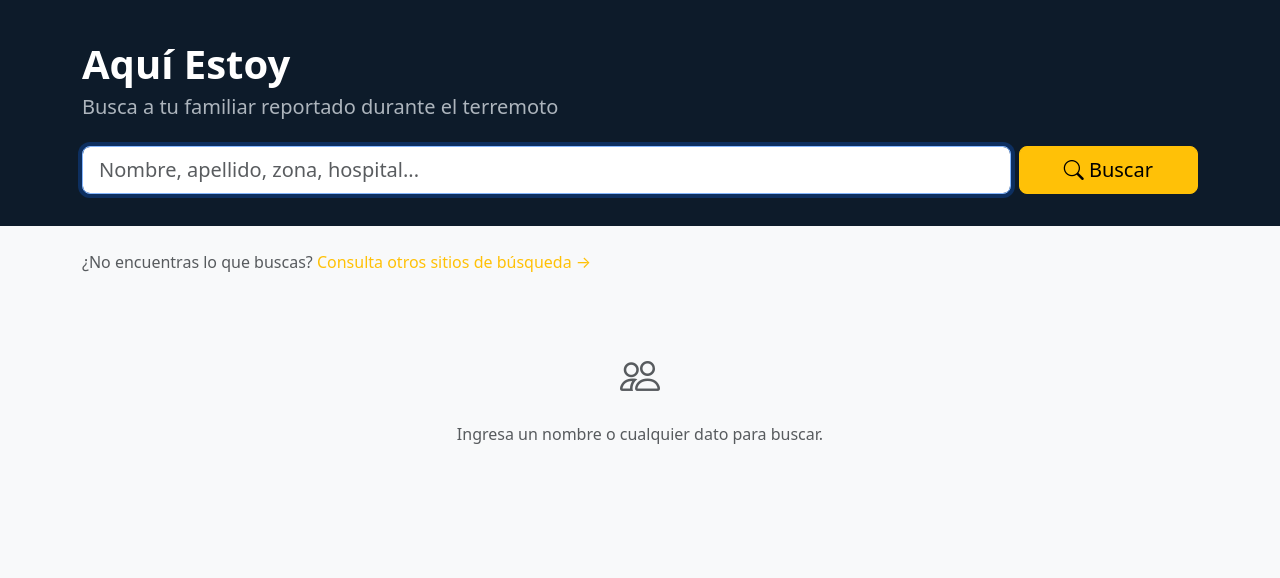
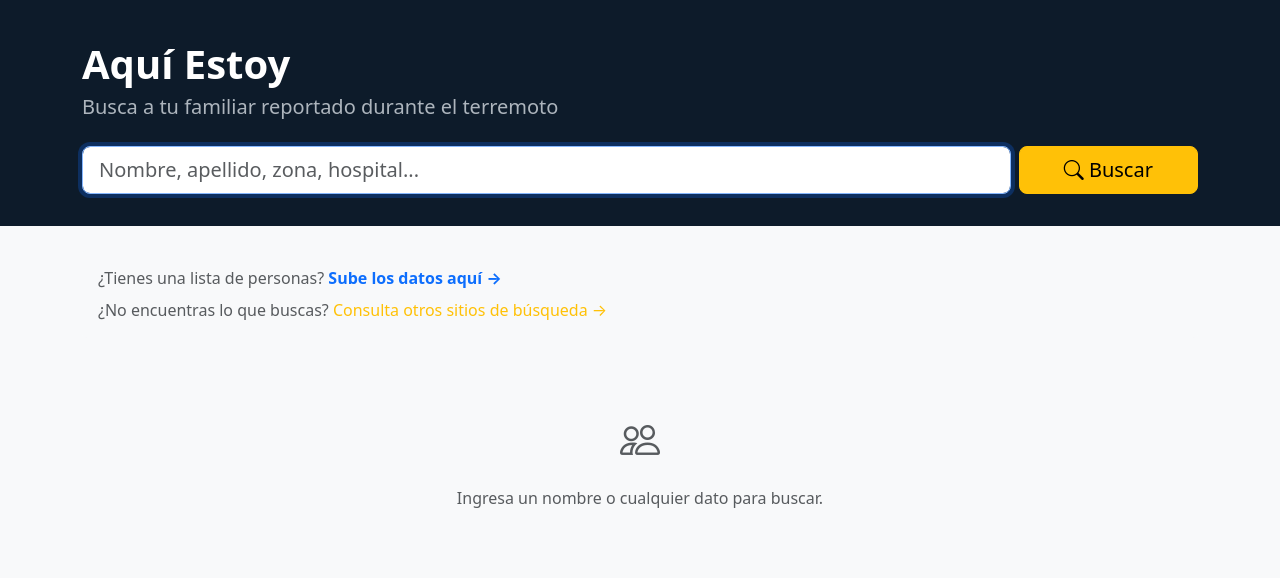
Before and after one commit to rypptc/aquiestoy, a Flask app: page / in a window 1280 px wide. Shown: the part 56-634 px from the top of the page. Run offline with Flask 3, Linux system fonts and the light colour scheme.

Commit message:
Add upload link to home page
Easy access for contributors to submit data

Co-Authored-By: Claude Haiku 4.5 <noreply@anthropic.com>

```diff
--- a/templates/index.html
+++ b/templates/index.html
@@ -23,8 +23,14 @@
 </div>
 
 <div class="container mt-4">
-  <div class="mb-4">
+  <div class="mb-4 p-3" style="background: #f8f9fa; border-radius: 5px;">
     <p class="text-muted mb-2">
+      ¿Tienes una lista de personas?
+      <a href="{{ url_for('auth.register') }}" class="text-primary text-decoration-none fw-bold">
+        Sube los datos aquí →
+      </a>
+    </p>
+    <p class="text-muted mb-0">
       ¿No encuentras lo que buscas?
       <a href="{{ url_for('public.recursos') }}" class="text-warning text-decoration-none">
         Consulta otros sitios de búsqueda →
```
